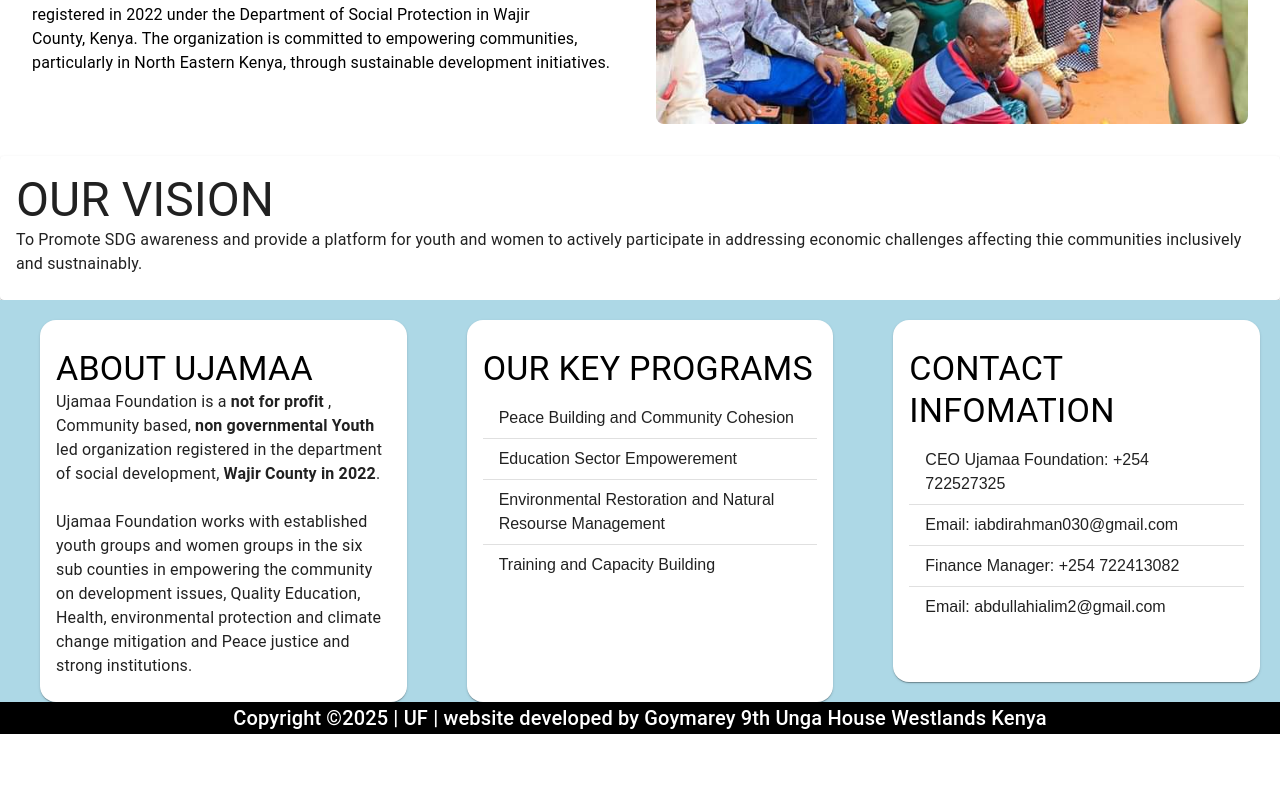
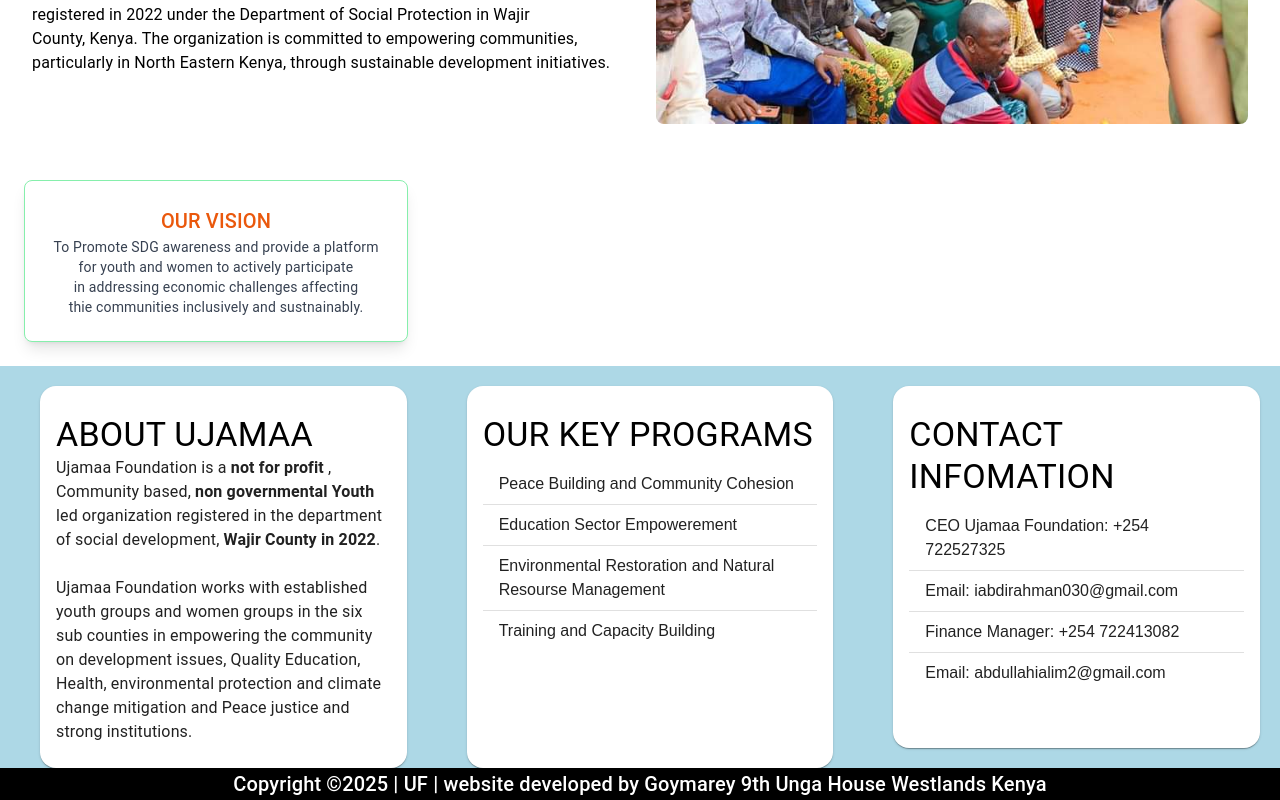
Before and after one commit to ahmednule/Ujamaa-Foundation, a Next.js app: page /who-we-are in a window 1280 px wide. Shown: the part 903-1703 px from the top of the page. Before the commit the page ends 1637 px from the top, so only its background shows below. Built offline with nearby package versions, Linux system fonts and the light colour scheme.

Commit message:
fetaure: cretaed the vision card, instad of using mui just sticked to tailwind css

```diff
--- a/src/components/ui/OurVision.jsx
+++ b/src/components/ui/OurVision.jsx
@@ -1,19 +1,23 @@
 "use client"
-import { Card, Typography, CardContent } from "@mui/material"
+import { Typography } from "@mui/material"
 export default function OurVision(){
     return(
-            <div className="max-w-">
-            <Card>
-                <CardContent>
-                    <Typography variant="h3">
-                        OUR VISION
-                    </Typography>
-                    <Typography variant="body1">
-                        To Promote SDG awareness and provide a platform for youth and women to actively participate in
-                        addressing economic challenges affecting thie communities inclusively and sustnainably.
-                    </Typography>
-                </CardContent>
-            </Card>
+            <div
+            className="max-w-96 m-6 bg-white border border-green-300 p-6 rounded-lg shadow-lg transform transition duration-300 hover:scale-105 animate-grow"
+          >
+             <Typography
+              variant="h6"
+              className="text-orange-600 font-bold mb-4 text-center"
+            >
+             OUR VISION
+            </Typography>
+            <Typography
+              variant="body2"
+              className="text-gray-700 leading-relaxed mb-6 text-center text-balance"
+            >
+              To Promote SDG awareness and provide a platform for youth and women to actively participate in
+              addressing economic challenges affecting thie communities inclusively and sustnainably.
+            </Typography>
             </div>
     )
 }
```
